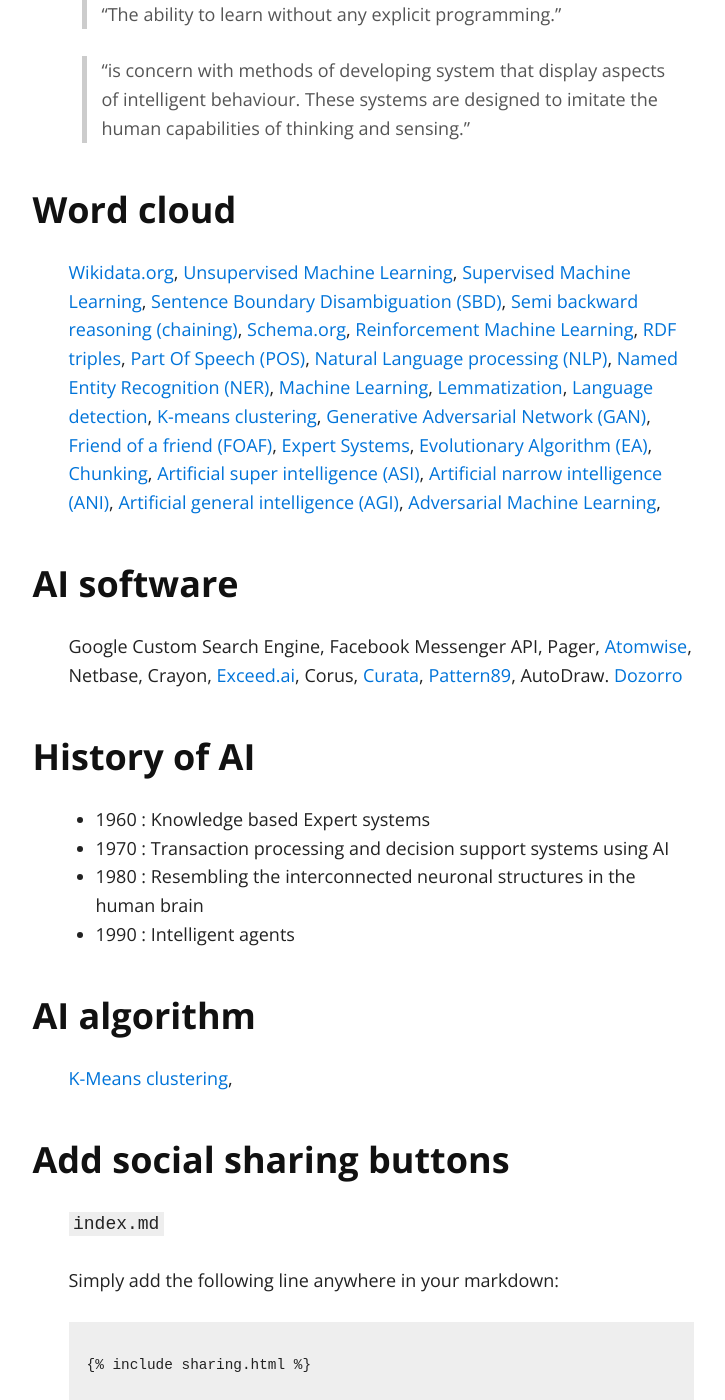
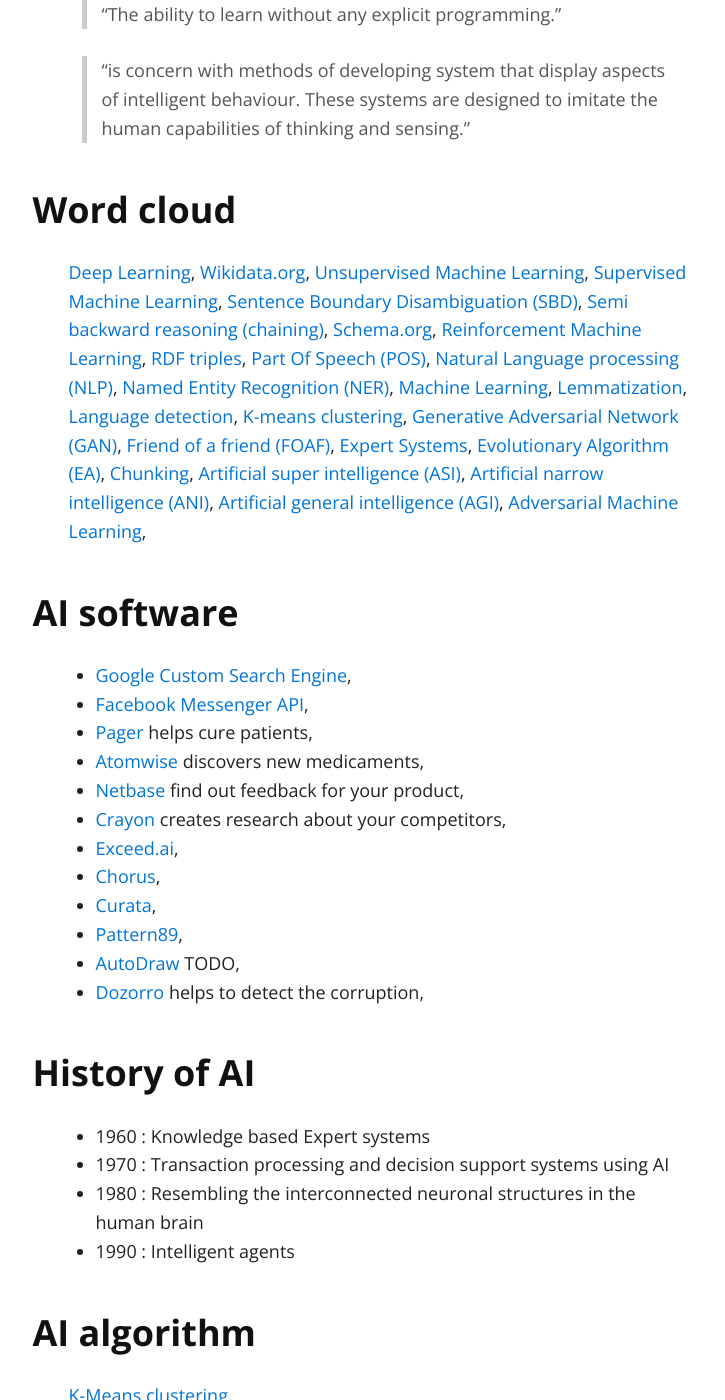
Before and after one commit to peterszatmary/ai, a Jekyll site: the page built from index.markdown, in a window 1280 px wide and 1400 px high, scrolled down 968 px. Shown: the whole window, without its empty margins (259-984 px from the left). Built offline with Jekyll 4.4.1, drawn with Linux system fonts in a browser that asks for light colours; nearby versions of some CDN libraries.

Commit message:
NPL post fixes. Added post deep learning.

```diff
--- a/_posts/2020-09-15-natural-language-processing.markdown
+++ b/_posts/2020-09-15-natural-language-processing.markdown
@@ -15,12 +15,13 @@ TODO
 > "Combining the process of Deep Learning and NLP enables a deeper understanding of language data for machines that gives more clarity about words and their relational meaning.[^1]"
 
 NLP is tight with and uses
-   - **<a href="{{ site.url }}{{ site.prod }}/sentence-boundary-disambiguation.html">SBD (Sentence boundary disambiguation)</a>** : identify the start and the end of sentense.
+   - **<a href="{{ site.url }}{{ site.prod }}/sentence-boundary-disambiguation.html">SBD (Sentence boundary disambiguation)</a>** : identify the start and the end of the sentence.
    - **<a href="{{ site.url }}{{ site.prod }}/named-entity-recognition.html">NER (Named entity recognition)</a>** : finds named entities like people, locals, organizations, addresses ...
    - **<a href="{{ site.url }}{{ site.prod }}/part-of-speech.html">POS (Part of speech) tagging</a>** tag word like verbs, adjectives, nouns ... (TODO penn tree bank)
-   - **<a href="{{ site.url }}{{ site.prod }}/lemmatization.html">Lemmatization</a>** mapping word form that have a tense, gender mood... to the base form of the word (Lemma)**
+   - **<a href="{{ site.url }}{{ site.prod }}/lemmatization.html">Lemmatization</a>** mapping word form that have a tense, gender mood... to the base form of the word (Lemma)
    - **<a href="{{ site.url }}{{ site.prod }}/chunking.html">Chunking</a>** dividing sentences into grammatically meaningful word groups.
    - **<a href="{{ site.url }}{{ site.prod }}/language-detection.html">Language detection</a>** needs training data file.
+
 ### Java libraries
 
 - <a href="http://opennlp.apache.org">OpenNLP</a>
--- a/index.markdown
+++ b/index.markdown
@@ -5,18 +5,18 @@ include_word_cloud: word-cloud.html
 
 ### AI software
 
-Google Custom Search Engine,
-Facebook Messenger API,
-Pager,
-<a href="https://www.atomwise.com" target="_blank">Atomwise</a>,
-Netbase,
-Crayon,
-<a href="https://exceed.ai/" target="_blank">Exceed.ai</a>,
-Corus,
-<a href="https://www.curata.com" target="_blank">Curata</a>,
-<a href="https://www.pattern89.com" target="_blank">Pattern89</a>,
-AutoDraw.
-<a href="https://dozorro.org/" target="_blank">Dozorro</a>
+- <a href="https://programmablesearchengine.google.com/about/" target="_blank">Google Custom Search Engine</a>,
+- <a href="https://developers.facebook.com/docs/messenger-platform/" target="_blank">Facebook Messenger API</a>,
+- <a href="https://pager.com" target="_blank">Pager</a> helps cure patients,
+- <a href="https://www.atomwise.com" target="_blank">Atomwise</a> discovers new medicaments,
+- <a href="https://netbasequid.com/about-netbasequid/" target="_blank">Netbase</a> find out feedback for your product,
+- <a href="https://www.crayon.co" target="_blank">Crayon</a> creates research about your competitors,
+- <a href="https://exceed.ai/" target="_blank">Exceed.ai</a>,
+- <a href="" target="_blank">Chorus</a>,
+- <a href="https://www.curata.com" target="_blank">Curata</a>,
+- <a href="https://www.pattern89.com" target="_blank">Pattern89</a>,
+- <a href="" target="_blank">AutoDraw</a> TODO,
+- <a href="https://dozorro.org/" target="_blank">Dozorro</a> helps to detect     the corruption,
 
 ### History of AI
 
```
Also changed, not shown: _posts/2020-09-17-deep-learning.markdown (added, +17 -0 lines).
